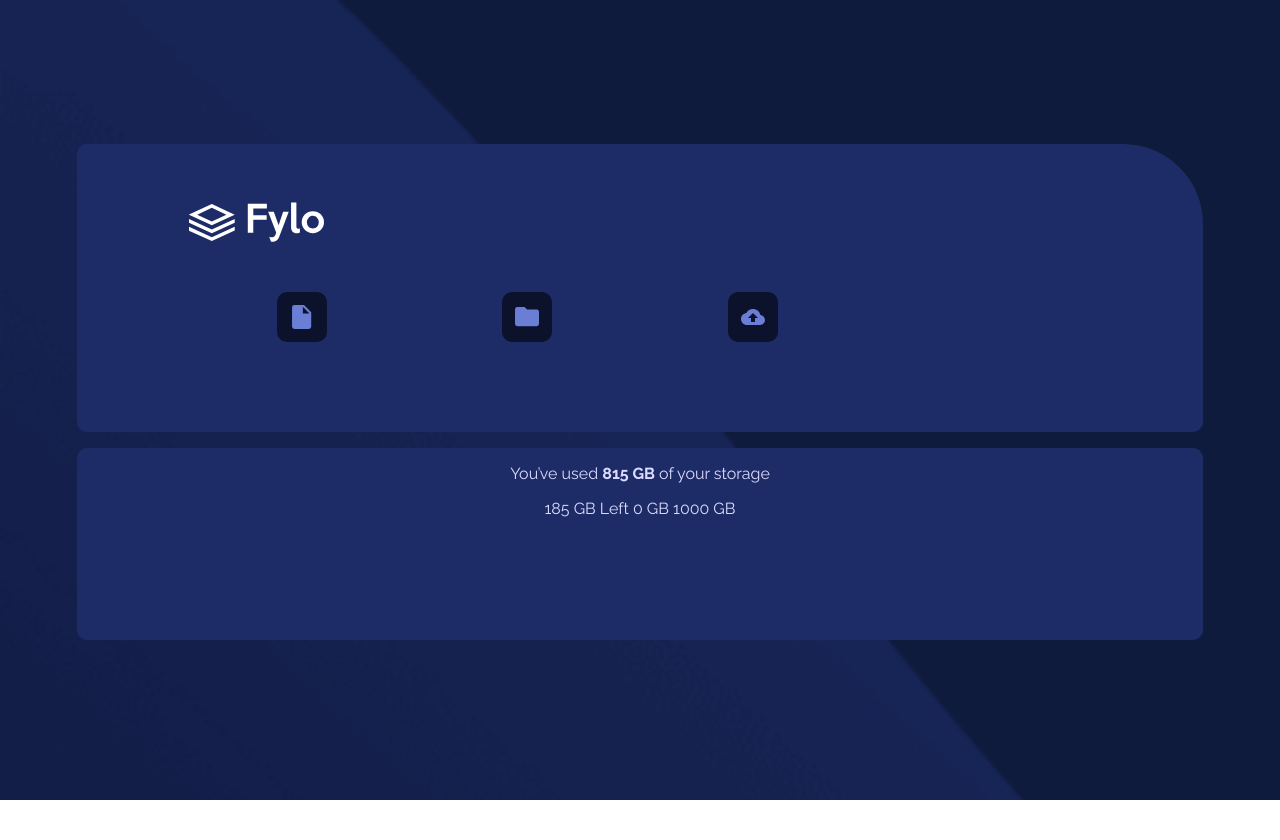
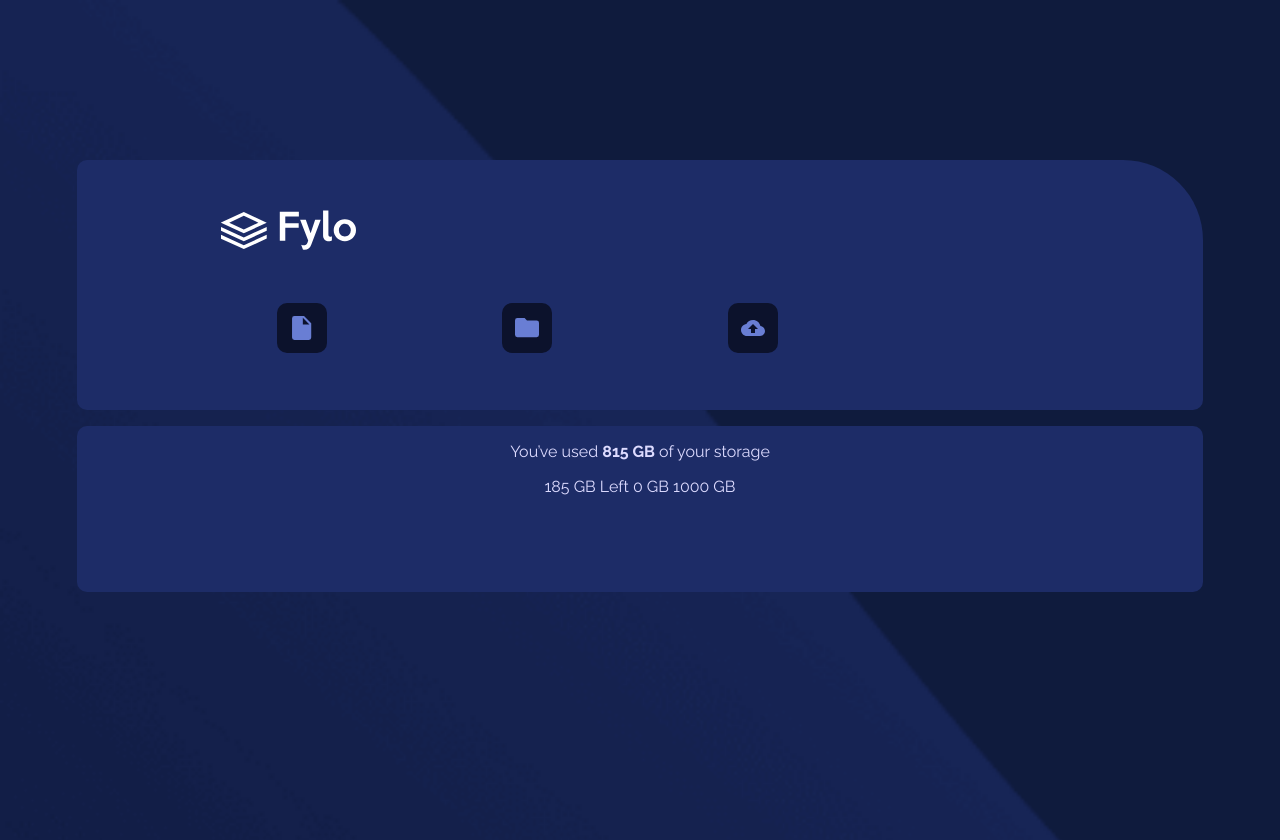
Before and after one commit to mnstucky/fylo-data-storage-component, a plain HTML site: page index.html in a window 1280 px wide. Before the commit the page ends 800 px from the top, so only its background shows below. Drawn offline with Linux system fonts and the light colour scheme.

Commit message:
Update index.html
Fixed layout issues with top section.

```diff
--- a/index.html
+++ b/index.html
@@ -21,9 +21,9 @@
       color: hsl(243, 100%, 93%);
       text-align: center;
       width: 88vw;
-      height: 60vh;
-      margin-top: 18vh;
-      margin-bottom: 22vh;
+      height: 52vh;
+      margin-top: 20vh;
+      margin-bottom: 33vh;
       margin-left: auto;
       margin-right: auto;
       display: grid;
@@ -40,12 +40,13 @@
       height: 100%;
       grid-row: 1 / 2;
       display: grid;
-      grid-template-columns: 10% 20% 20% 20% 10%;
-      grid-template-rows: 20% 20% 10% 20% 20%;
+      grid-template-columns: 10% 20% 20% 20% 10% 20%;
+      grid-template-rows: 20% 20% 15% 25% 20%;
     }
     .logo {
       grid-row: 2 / 3;
       grid-column: 2 / 5;
+      margin-left: 2.5vw;
     }
     .documenticon {
       grid-row: 4 / 5;
```
